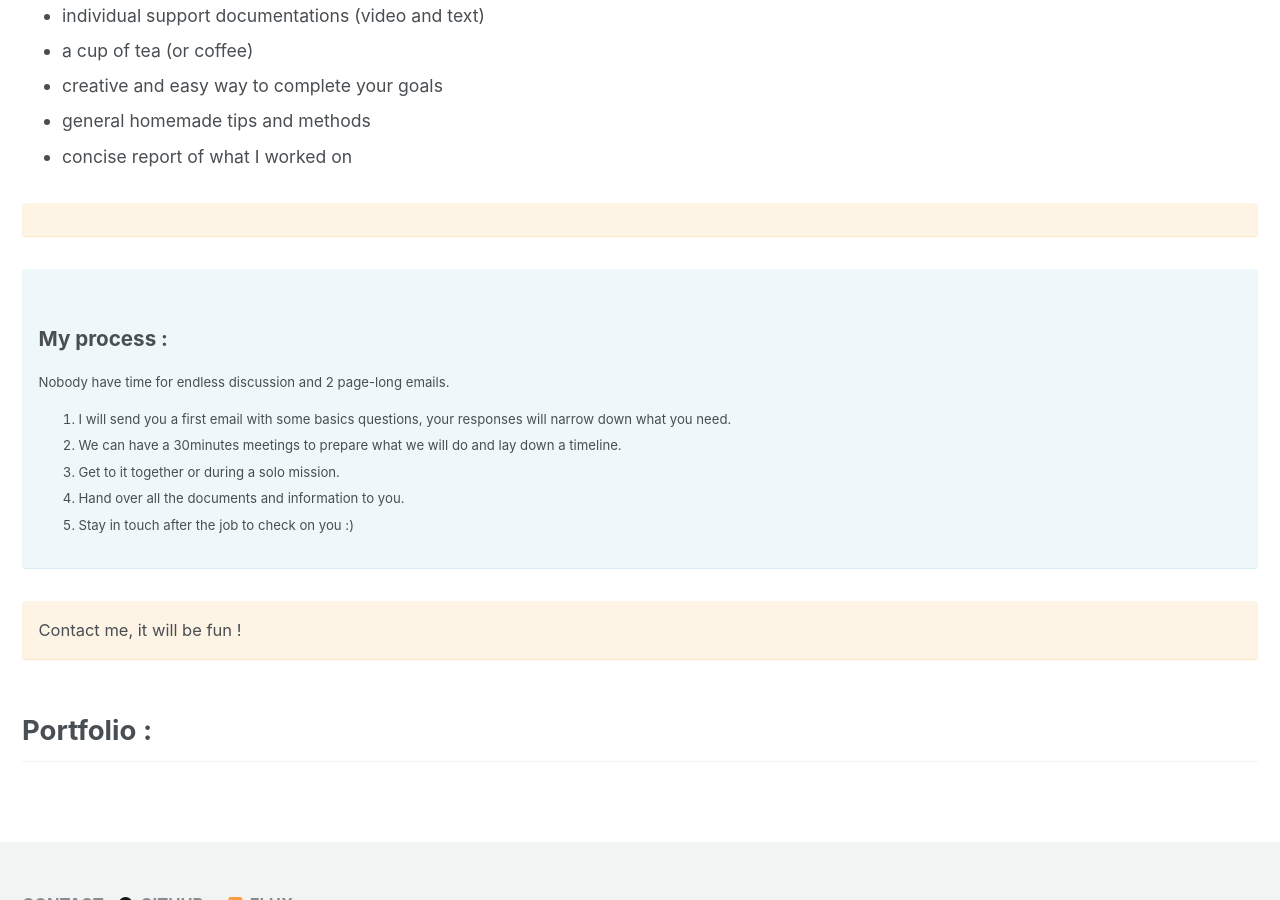
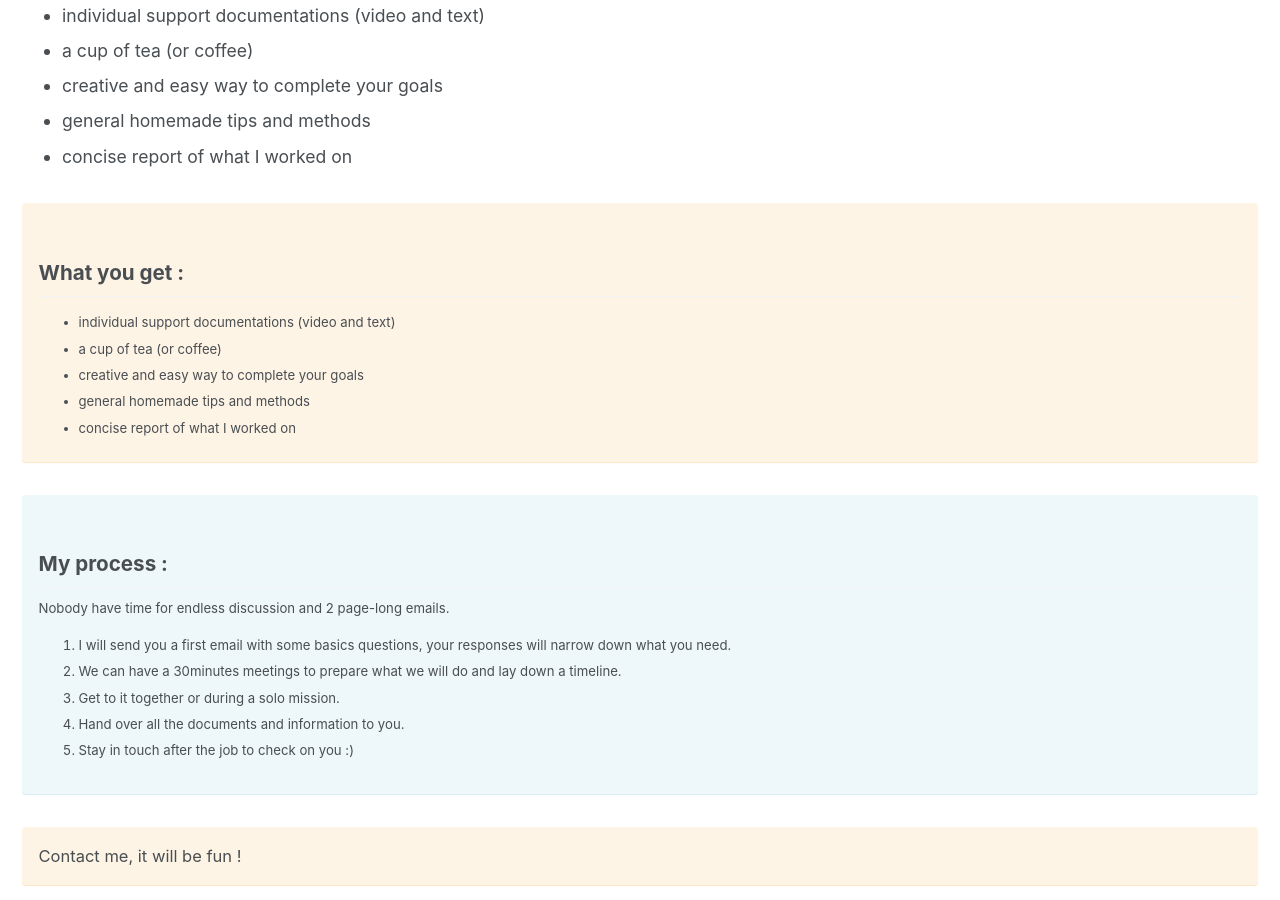
Before and after one commit to zuperninja/zuperninja.github.io, a Jekyll site: the page built from _pages/about.md, in a window 1280 px wide and 900 px high, scrolled down 792 px. Built offline with Jekyll 4.4.1, drawn with Linux system fonts in a browser that asks for light colours.

Commit message:
Update about.md

```diff
--- a/_pages/about.md
+++ b/_pages/about.md
@@ -33,7 +33,7 @@ That's where I want to offer you my help !
 - general homemade tips and methods
 - concise report of what I worked on
 
-{% capture notice-text-3 %}
+{% capture notice-text-2 %}
 ## What you get :
 - individual support documentations (video and text)
 - a cup of tea (or coffee)
@@ -41,6 +41,7 @@ That's where I want to offer you my help !
 - general homemade tips and methods
 - concise report of what I worked on
 {% endcapture %}
+
 <div class="notice--warning">
   {{ notice-text-2 | markdownify }}
 </div>
```
